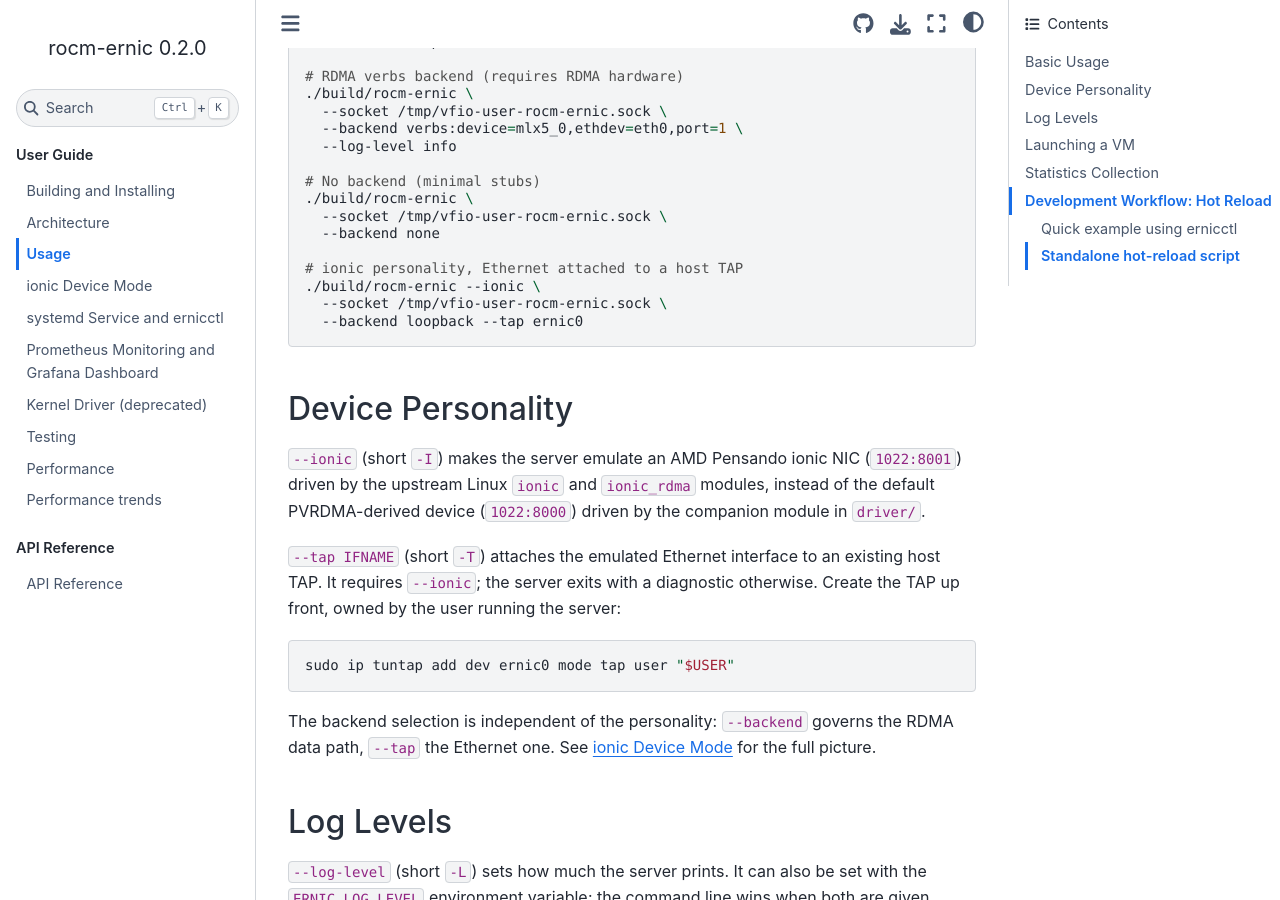
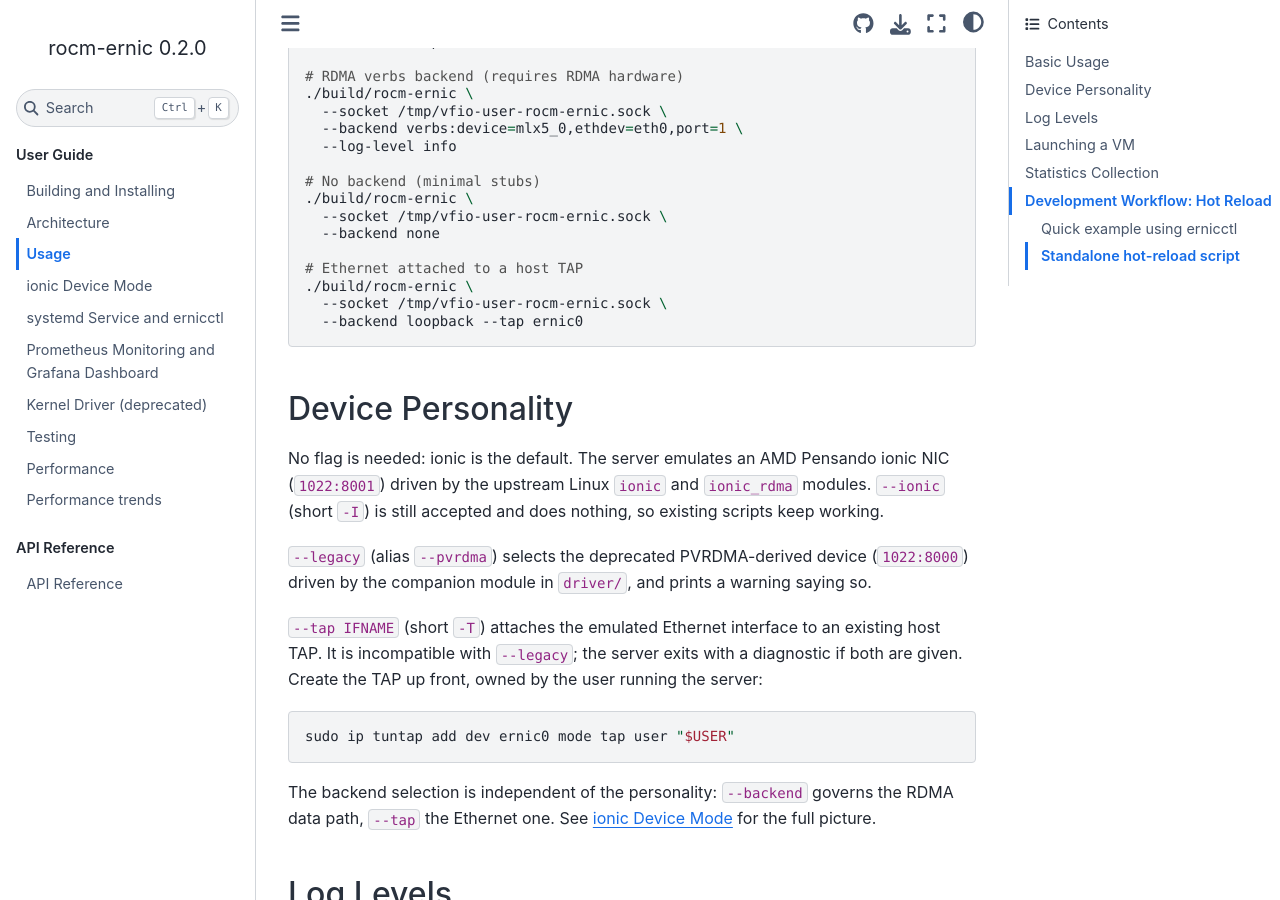
Before and after one commit to ROCm/rocm-ernic, a Sphinx documentation site: the page built from docs/usage.rst, in a window 1280 px wide and 900 px high, scrolled down 297 px. Built offline with Sphinx 7.4.7 and the Sphinx Book theme 1.1.4, drawn with Linux system fonts in a browser that asks for light colours.

Commit message:
docs(ionic): say ionic is the default everywhere it is described
a483536 made ionic the default across the server, the service plane, the
CI harness and the Ansible collection, but four places still described
the world it replaced, where legacy was the default and ionic the opt-in.

- docs/usage.rst had the Device Personality section inverted: --ionic
  presented as selecting ionic "instead of the default PVRDMA-derived
  device", and --tap documented as requiring --ionic.  The server now
  rejects --tap with --legacy, which tests/test_ionic_ci.sh asserts and
  docs/testing.rst already describes correctly.  Rewritten to lead with
  the no-flag default, name --legacy/--pvrdma as the deprecated selector,
  and state the --tap rule the right way round.
- docs/index.rst listed the legacy device first in Key Features and gave
  the ionic invocation as an "Or, to ..." afterthought.  The bare command
  in Quick Start is ionic, so the two blocks are now one.
- docs/architecture.rst called the ionic front end "an alternative,
  selected with --ionic", and its high-level diagram put the legacy
  rocm_ernic module in the guest.  Both follow the default now.
- The ernic_guest_setup Galaxy role description still advertised the
  out-of-tree DKMS driver and the rocm_ernic rdma-core provider; it now
  matches the collection description in galaxy.yml.

Also adds the release_summary changelog fragment that antsibull-changelog
needs to cut the collection's 0.2.0 section.

No behaviour change: every ernic_device_mode == 'legacy' branch, the
driver/ tree and the legacy CI mode are untouched and still tested.

Co-Authored-By: Claude Opus 5 <noreply@anthropic.com>
Signed-off-by: Stephen Bates <sbates@raithlin.com>

```diff
--- a/docs/usage.rst
+++ b/docs/usage.rst
@@ -24,25 +24,29 @@ Start the server with a UNIX socket and the desired backend:
      --socket /tmp/vfio-user-rocm-ernic.sock \
      --backend none
 
-   # ionic personality, Ethernet attached to a host TAP
-   ./build/rocm-ernic --ionic \
+   # Ethernet attached to a host TAP
+   ./build/rocm-ernic \
      --socket /tmp/vfio-user-rocm-ernic.sock \
      --backend loopback --tap ernic0
 
 Device Personality
 ------------------
 
-``--ionic`` (short ``-I``) makes the server emulate an AMD
-Pensando ionic NIC (``1022:8001``) driven by the upstream
-Linux ``ionic`` and ``ionic_rdma`` modules, instead of the
-default PVRDMA-derived device (``1022:8000``) driven by the
-companion module in ``driver/``.
+No flag is needed: ionic is the default. The server emulates
+an AMD Pensando ionic NIC (``1022:8001``) driven by the
+upstream Linux ``ionic`` and ``ionic_rdma`` modules.
+``--ionic`` (short ``-I``) is still accepted and does
+nothing, so existing scripts keep working.
+
+``--legacy`` (alias ``--pvrdma``) selects the deprecated
+PVRDMA-derived device (``1022:8000``) driven by the companion
+module in ``driver/``, and prints a warning saying so.
 
 ``--tap IFNAME`` (short ``-T``) attaches the emulated
-Ethernet interface to an existing host TAP. It requires
-``--ionic``; the server exits with a diagnostic otherwise.
-Create the TAP up front, owned by the user running the
-server:
+Ethernet interface to an existing host TAP. It is
+incompatible with ``--legacy``; the server exits with a
+diagnostic if both are given. Create the TAP up front, owned
+by the user running the server:
 
 .. code-block:: bash
 
```
Also changed, not shown: docs/architecture.rst (+12 -8 lines), docs/index.rst (+8 -7 lines), 2 other files.
